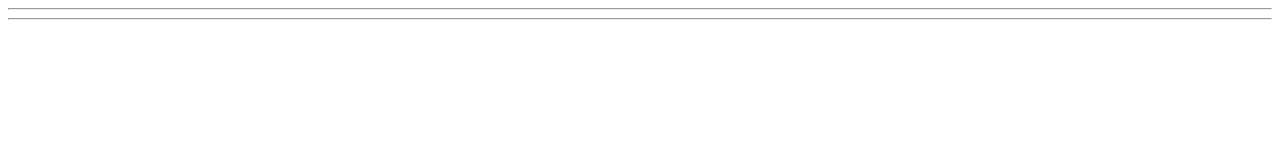
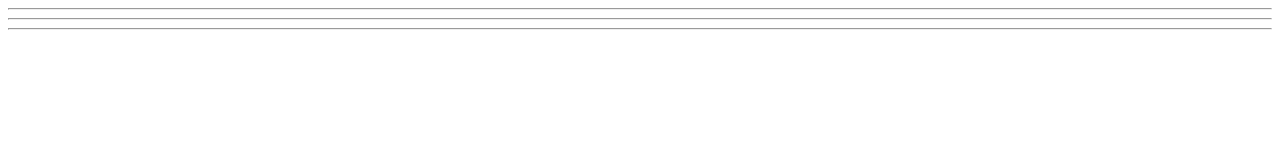
Before and after one commit to Alhaimouni/cascade-style-sheet, a plain HTML site: page week_eight/index.html in a window 1280 px wide. Drawn offline with Linux system fonts and the light colour scheme.

Commit message:
last week

```diff
--- a/week_eight/index.html
+++ b/week_eight/index.html
@@ -15,6 +15,7 @@
   <!-- <div></div> -->
   <hr />
   <!-- <span></span> -->
+  <hr />
 </body>
 
 </html>
```
Also changed, not shown: week_eight/style.css (+0 -28 lines), 1 other file.
